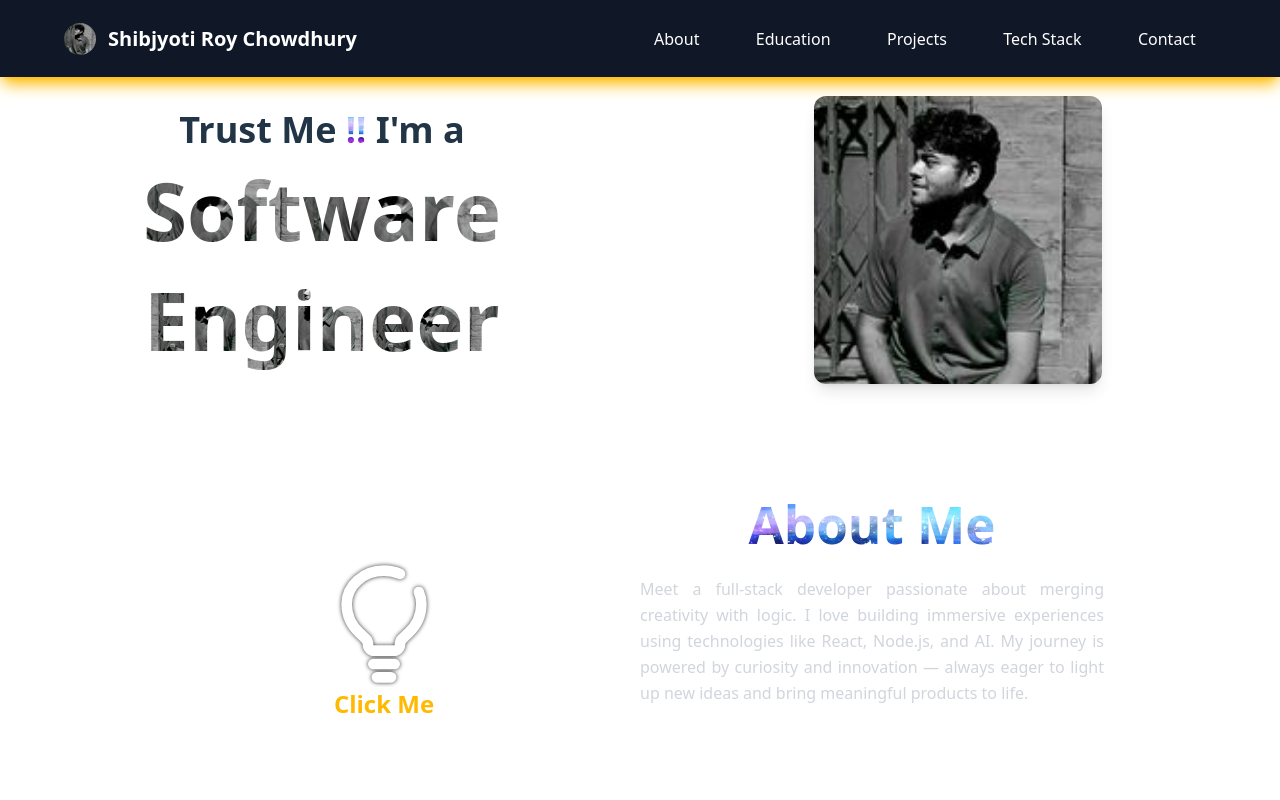
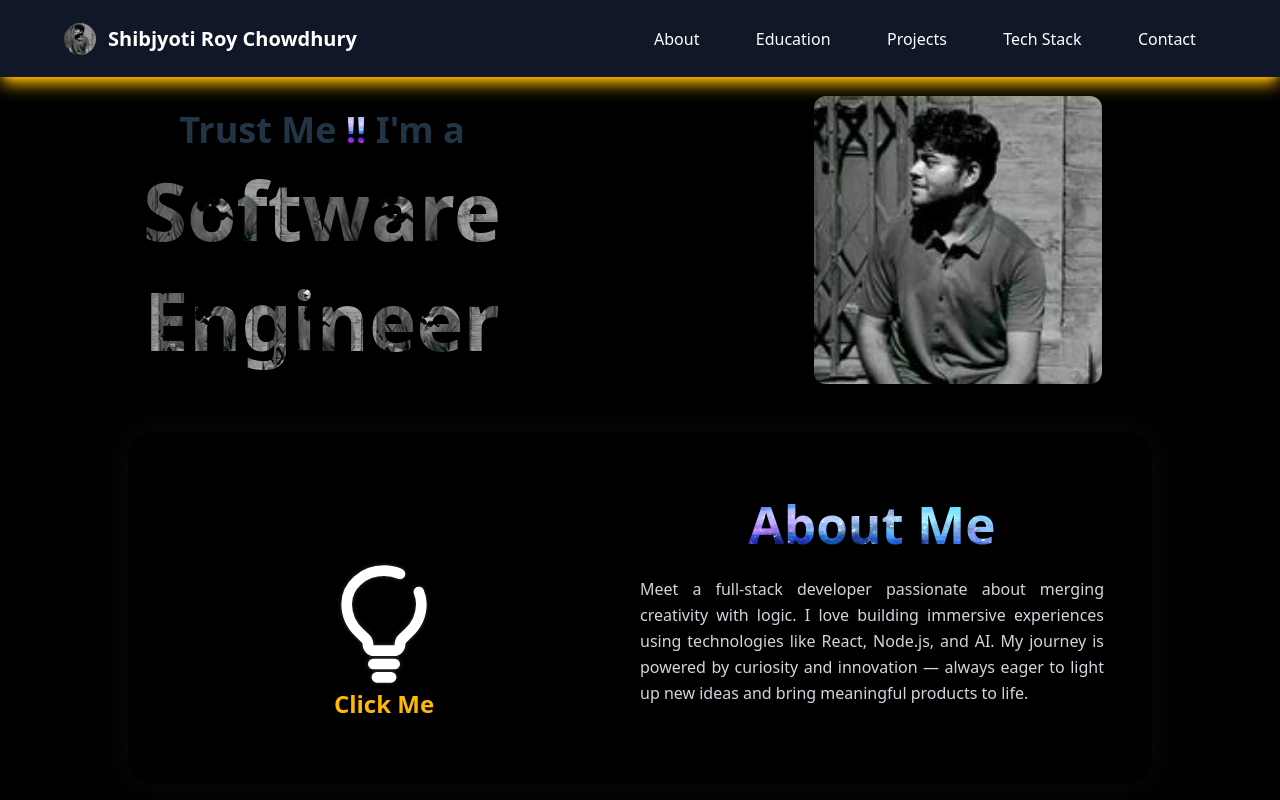
Before and after one commit to shib-weber/Shibjyoti-Roy-Chowdhury, a React (Vite) app in the folder client/: page / in a window 1280 px wide. Shown: the top 800 px of the page. Built offline with nearby package versions, Linux system fonts and the light colour scheme.

Commit message:
Update App.css

```diff
--- a/client/src/App.css
+++ b/client/src/App.css
@@ -4,8 +4,8 @@
   text-align: center;
   height: 100%;
   width: 100%;
-  background-color: "black";
+  background-color: black;
 }
 html, body {
-  background-color: "black";
+  background-color: black;
 }
```
